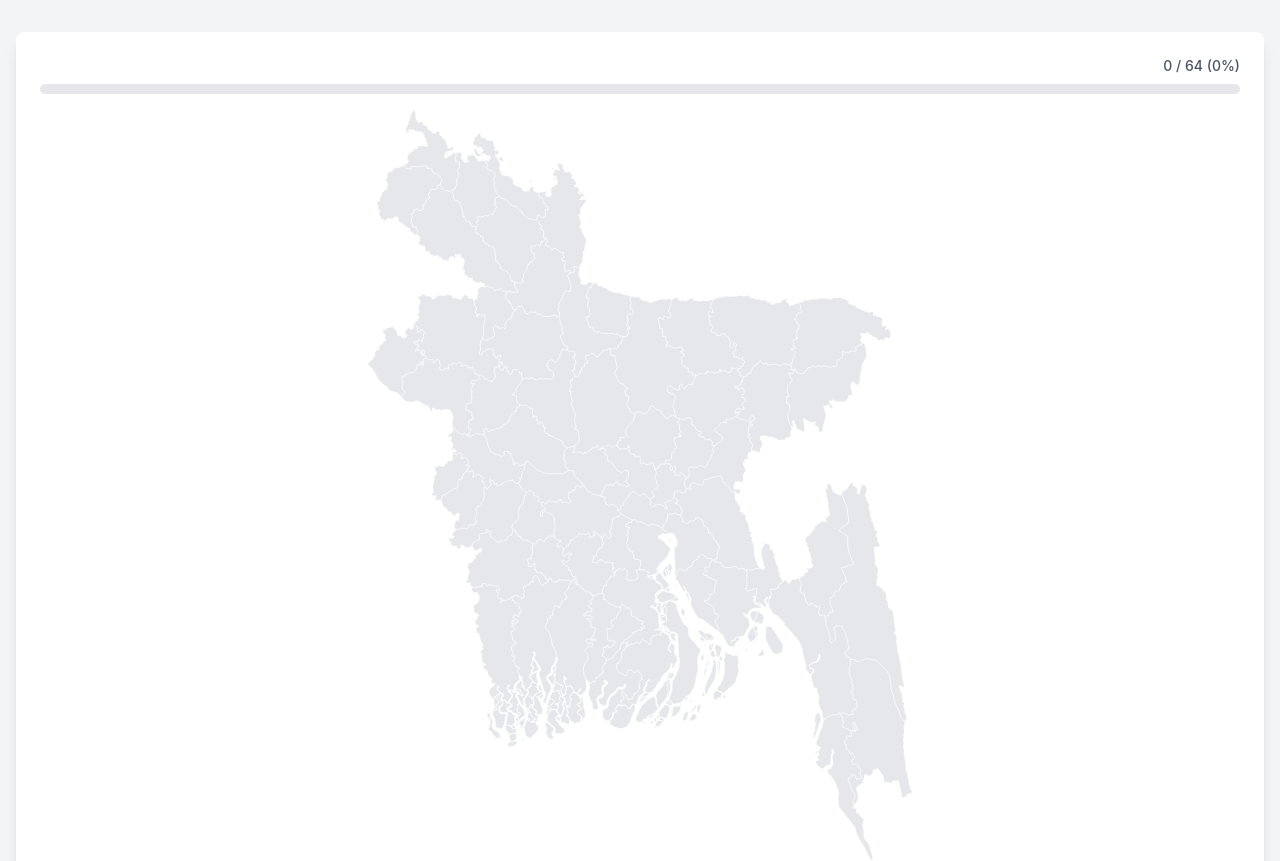
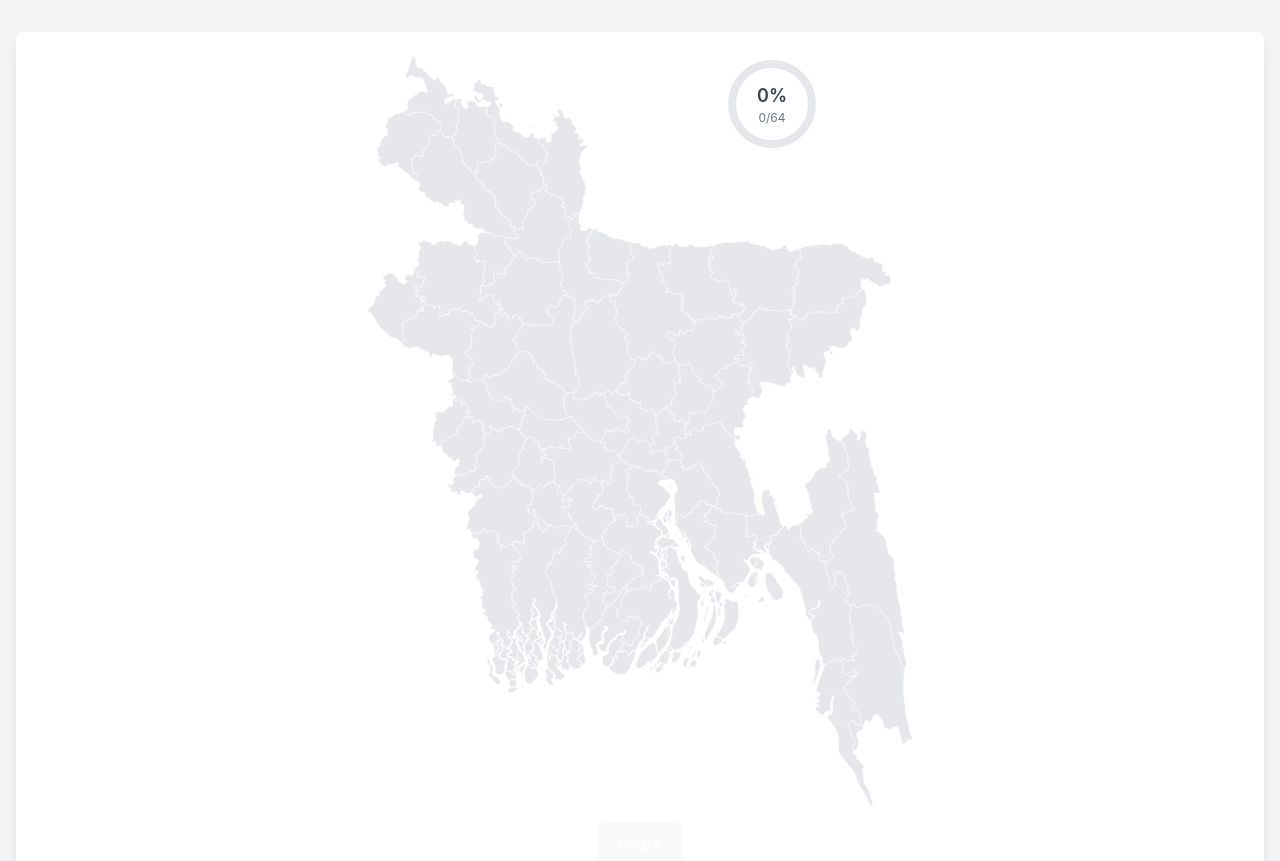
Before and after one commit to sjsakib/jela-count, a React (Vite) app: page / in a window 1280 px wide. Shown: the top 861 px of the page. Built offline with nearby package versions, Linux system fonts and the light colour scheme.

Commit message:
use circular progress

```diff
--- a/src/components/BangladeshMap.tsx
+++ b/src/components/BangladeshMap.tsx
@@ -203,26 +203,41 @@ export const BangladeshMap = ({
 
   return (
     <div className='space-y-4 bg-white rounded-lg'>
-      {/* Progress Section */}
-      <div className='space-y-2'>
-        <div className='flex justify-between items-center'>
-          <h2 className='text-lg font-semibold text-gray-700'></h2>
-          <span className='text-sm font-medium text-gray-600'>
-            {visitedDistricts.size} / {geoData?.features.length || 0} ({progress}%)
-          </span>
+      {/* Map Container */}
+      <div ref={containerRef} className='relative w-full max-w-[600px] mx-auto'>
+        {/* Circular Progress Indicator */}
+        <div className='absolute right-[20%] w-24 h-24'>
+          <div className='relative w-full h-full'>
+            <svg className='w-full h-full transform -rotate-90'>
+              <circle
+                className='text-gray-200'
+                strokeWidth='8'
+                stroke='currentColor'
+                fill='transparent'
+                r='40'
+                cx='48'
+                cy='48'
+              />
+              <circle
+                className='text-green-500'
+                strokeWidth='8'
+                strokeLinecap='round'
+                stroke='currentColor'
+                fill='transparent'
+                r='40'
+                cx='48'
+                cy='48'
+                strokeDasharray={`${2 * Math.PI * 40}`}
+                strokeDashoffset={`${2 * Math.PI * 40 * (1 - progress / 100)}`}
+              />
+            </svg>
+            <div className='absolute inset-0 flex flex-col items-center justify-center'>
+              <span className='text-lg font-semibold text-gray-700'>{progress}%</span>
+              <span className='text-xs text-gray-500'>{visitedDistricts.size}/{geoData?.features.length || 0}</span>
+            </div>
+          </div>
         </div>
 
-        {/* Progress Bar */}
-        <div className='w-full h-2.5 bg-gray-200 rounded-full overflow-hidden'>
-          <div
-            className='h-full bg-gradient-to-r from-green-500 to-green-600 transition-all duration-300 ease-in-out'
-            style={{ width: `${progress}%` }}
-          />
-        </div>
-      </div>
-
-      {/* Map Container */}
-      <div ref={containerRef} className='relative w-full max-w-[600px] mx-auto'>
         <svg
           ref={svgRef}
           width={dimensions.width}
```
